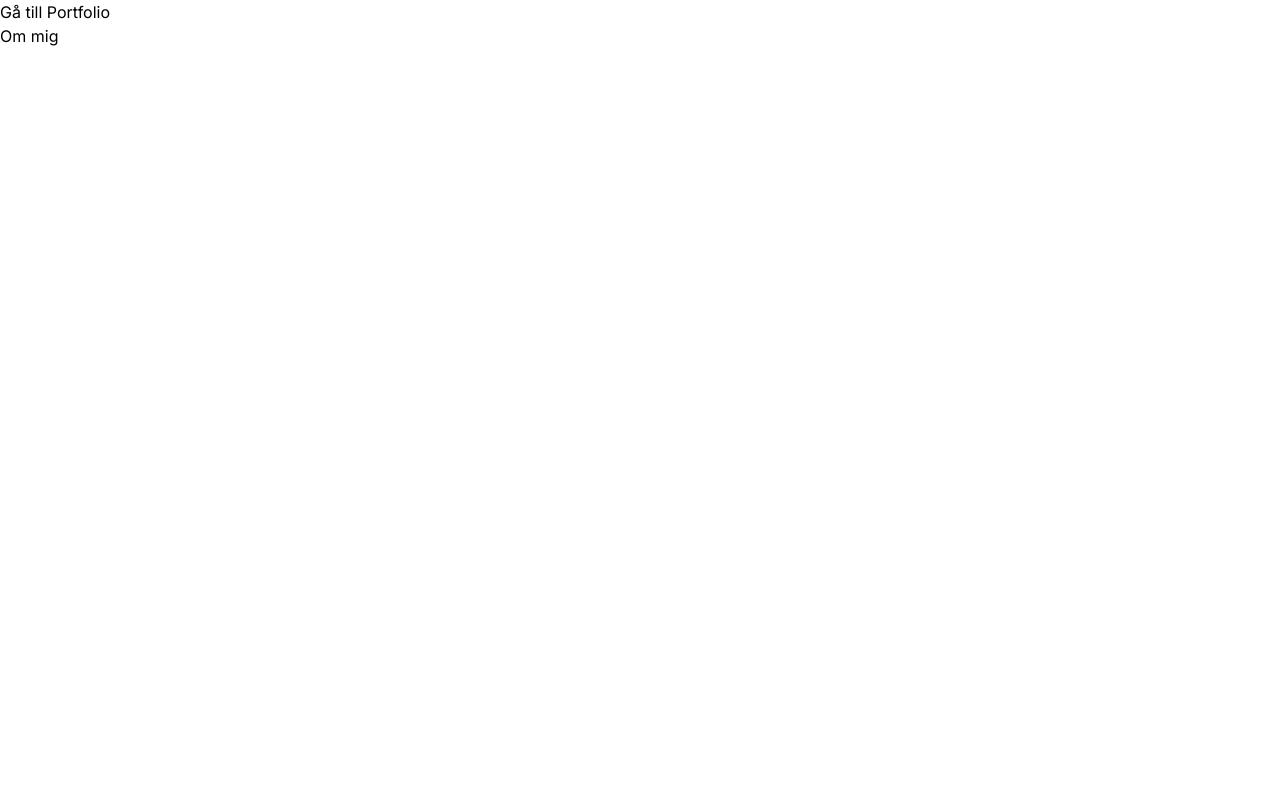
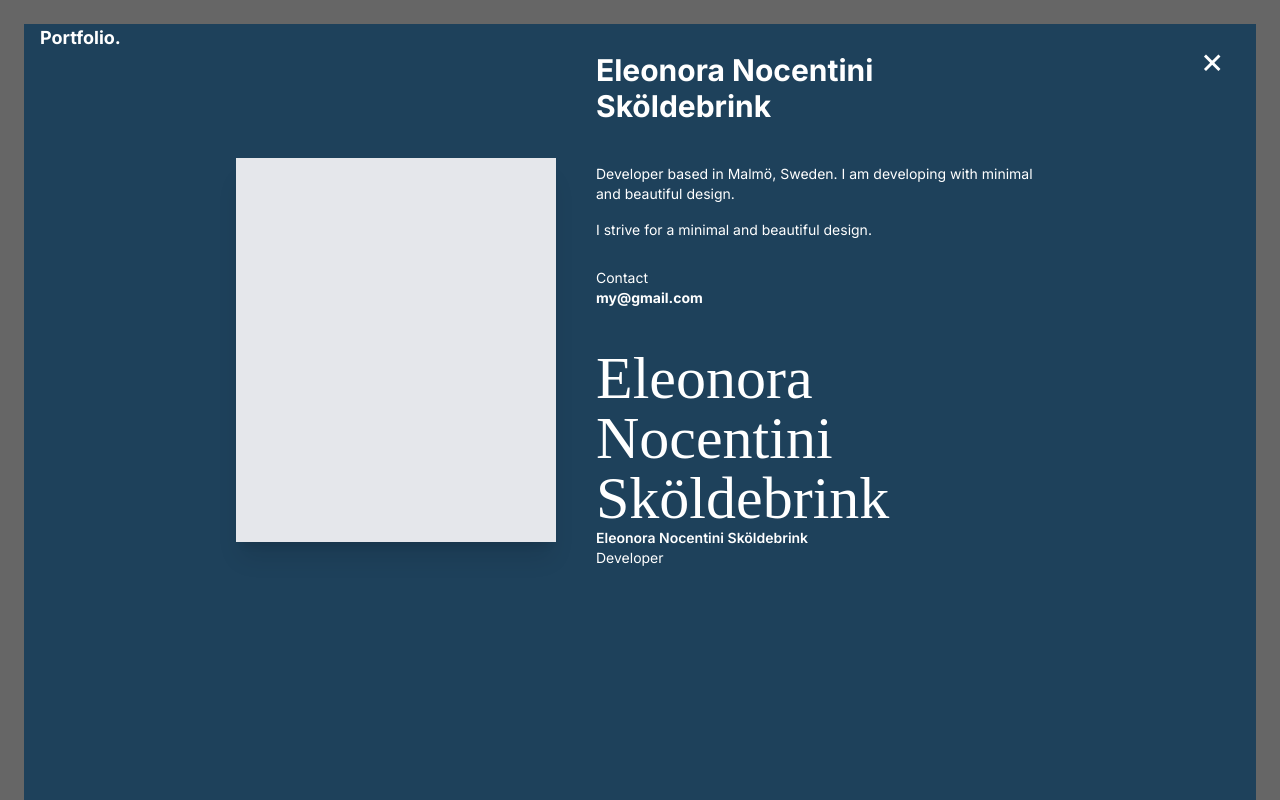
Before and after one commit to Elli2022/My-Headless-Wordpress-Portfolio, a Next.js app: page /about in a window 1280 px wide. Built offline with nearby package versions, Linux system fonts and the light colour scheme.

Commit message:
best layout on about page so far

```diff
--- a/src/app/about/page.tsx
+++ b/src/app/about/page.tsx
@@ -1,15 +1,74 @@
-// src/app/contact/about.tsx
 import React from "react";
 import Link from "next/link";
-
+import Modal from "../components/Modal";
 
 const AboutPage = () => {
   return (
-    <div>
-      <Link href="/home">Gå till Portfolio</Link>
-      <h1>Om mig</h1>
+    <Modal>
+      <div className="min-h-screen bg-[#1E415B] text-white flex flex-col">
+        <div className="container mx-auto px-4">
+        <div className="relative"> {/* Förälder som ger en positioneringskontext */}
 
-    </div>
+        <div className="text-left pt-[-15] pb-25 sticky top-0 z-10"> {/* Anpassa pt-* värdet för att flytta upp länken, och se till att elementet är vid toppen av viewporten när det blir sticky */}
+            <Link href="/home" className="text-white font-bold text-lg mb-12" >
+              Portfolio.
+            </Link>
+          </div>
+          </div>
+          <div className="flex flex-wrap justify-center gap-10 sm:gap-10">
+            <div className="flex-1 max-w-md">
+              <div className="text-center mb-10 sm:text-sm">
+                <h1 className="text-4xl font-bold mb-10 text-left sm:text-3xl">
+                  Eleonora Nocentini Sköldebrink
+                </h1>
+                <p className="mb-4 text-left sm:text-sm">
+                  Developer based in Malmö, Sweden. I am developing with minimal
+                  and beautiful design.
+                </p>
+                <p className="mb-7 text-left sm:text-sm">
+                  I strive for a minimal and beautiful design.
+                </p>
+                <p className="text-left sm:text-sm">Contact</p>
+                <p className="mb-4 text-left sm:text-sm">
+                  <a
+                    href="mailto:my@gmail.com"
+                    className="text-white font-bold"
+                  >
+                    my@gmail.com
+                  </a>
+                </p>
+              </div>
+
+              <div>
+                <p className="font-snirklig text-4xl sm:text-6xl">
+                  Eleonora Nocentini Sköldebrink
+                </p>
+              </div>
+              <div>
+                <p className="block text-sm font-semibold">
+                  Eleonora Nocentini Sköldebrink
+                </p>
+              </div>
+              <div>
+                <p className="block mt-auto mb-20  text-sm">Developer</p>
+              </div>
+              <div></div>
+              <div></div>
+            </div>
+
+            {/* Photo container */}
+            <div className="max-w-md mt-auto mb-auto order-first">
+              <div className="rounded-lg shadow-xl flex items-center justify-center">
+                <div className="h-80 w-64 sm:h-96 sm:w-80 bg-gray-200 flex items-center justify-center">
+                  {/* Placeholder text or icon */}
+                  <span className="text-gray-500"></span>
+                </div>
+              </div>
+            </div>
+          </div>
+        </div>
+      </div>
+    </Modal>
   );
 };
 
--- a/src/app/components/Modal.tsx
+++ b/src/app/components/Modal.tsx
@@ -45,7 +45,7 @@ export default function Modal({ children }: { children: React.ReactNode }) {
       >
         <button
           onClick={onDismiss}
-          className="absolute top-4 right-6 text-white text-2xl"
+          className="absolute top-10 right-14 text-white text-4xl"
           aria-label="Close"
         >
           &times;
--- a/src/app/contact/page.tsx
+++ b/src/app/contact/page.tsx
@@ -54,7 +54,7 @@ const ContactPage = () => {
                 </label>
                 <textarea id="message" rows="4" className="w-full bg-transparent border-grey border-b border-gray-600 focus:ring-0 text-white"></textarea>
               </div>
-              <div className="flex justify-center mb-4 md:mb-6">
+              <div className="flex-left justify-center mb-4 md:mb-6">
                 <button type="submit" className="py-2 px-8 md:py-2.5 md:px-10 lg:py-3 lg:px-12 text-xs md:text-sm lg:text-base bg-blue-500 text-white uppercase rounded-full cursor-pointer no-underline transition-colors duration-300 ease inline-block mt-5">
                   Send
                 </button>
--- a/tailwind.config.ts
+++ b/tailwind.config.ts
@@ -1,4 +1,4 @@
-import type { Config } from 'tailwindcss'
+import type { Config } from 'tailwindcss';
 
 const config: Config = {
   content: [
@@ -14,7 +14,11 @@ const config: Config = {
           'conic-gradient(from 180deg at 50% 50%, var(--tw-gradient-stops))',
       },
     },
+    fontFamily: {
+      'snirklig': ['Dancing Script', 'cursive'],
+    },
   },
   plugins: [],
-}
-export default config
+};
+
+export default config;
```
